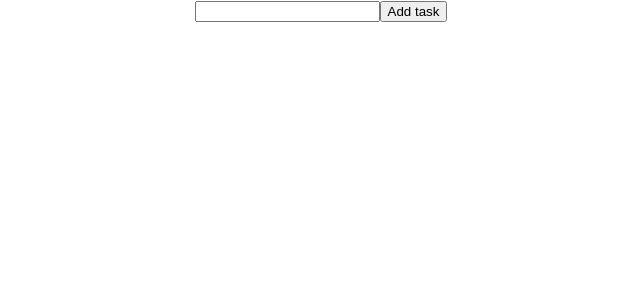
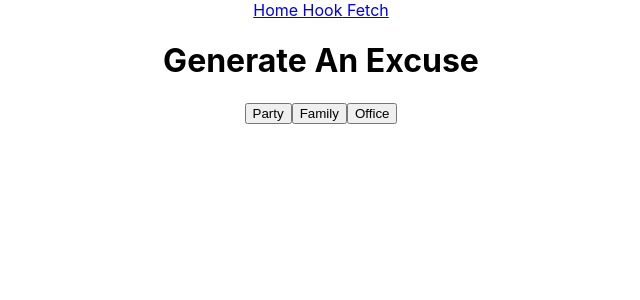
Before and after one commit to JessieH-Learning/first-react, a React (Create React App) app: page /fetch in a window 1280 px wide. Shown: the top 300 px of the page, without its empty margins (319-959 px from the left). Built offline with nearby package versions, Linux system fonts and the light colour scheme.

Commit message:
Router DOM

```diff
--- a/package.json
+++ b/package.json
@@ -6,8 +6,10 @@
     "@testing-library/jest-dom": "^5.14.1",
     "@testing-library/react": "^13.0.0",
     "@testing-library/user-event": "^13.2.1",
+    "axios": "^1.1.3",
     "react": "^18.2.0",
     "react-dom": "^18.2.0",
+    "react-router-dom": "^6.4.3",
     "react-scripts": "5.0.1",
     "web-vitals": "^2.1.0"
   },
--- a/src/App.js
+++ b/src/App.js
@@ -1,37 +1,24 @@
-import React, { useState } from 'react';
+// import React, { useState } from 'react';
 import './App.css';
-import { Task } from './Task.js';
+import { BrowserRouter as Router, Routes, Route } from 'react-router-dom';
+import { Home } from './pages/Home';
+import { Hook } from './pages/Hook';
+import { Fetch } from './pages/Fetch';
+import { Navbar } from './Navbar';
 
 function App() {
-  const [todoList, setTodoList] = useState([])
-  const [newTask, setNewTask] = useState('')
-
-  const handleChange = (event) => {
-    setNewTask(event.target.value)
-  }
-  const addTask = () => {
-    const task = {
-      id: todoList.length === 0 ? 1 : todoList[todoList.length - 1].id + 1,
-      taskName: newTask
-    }
-    setTodoList([...todoList, task])
-  }
-
-  const deleteTask = (id) => {
-    setTodoList(todoList.filter(task => { return task.id !== id }))
-  }
 
   return (
-    <div className='App'>
-      <div className="addTask">
-        <input onChange={handleChange} />
-        <button onClick={addTask}>Add task</button>
-      </div>
-      <div className="list">
-        {todoList.map(task => {
-          return <Task taskName={task.taskName} id={task.id} deleteTask={deleteTask} />
-        })}
-      </div>
+    <div className="App">
+      <Router>
+        <Navbar />
+        <Routes>
+          <Route path='/' element={<Home />}></Route>
+          <Route path='/hook' element={<Hook />}></Route>
+          <Route path='/fetch' element={<Fetch />}></Route>
+          <Route path='*' element={<h1> Page not found</h1>}></Route>
+        </Routes>
+      </Router>
     </div>
   );
 }
--- /dev/null
+++ b/src/Navbar.js
@@ -0,0 +1,11 @@
+import { Link } from 'react-router-dom';
+
+export const Navbar = () => {
+    return (
+        <div>
+            <Link to="/"> Home</Link>
+            <Link to="/hook"> Hook</Link>
+            <Link to="/fetch"> Fetch</Link>
+        </div>
+    );
+}
--- a/src/index.js
+++ b/src/index.js
@@ -6,9 +6,9 @@ import reportWebVitals from './reportWebVitals';
 
 const root = ReactDOM.createRoot(document.getElementById('root'));
 root.render(
-  <React.StrictMode>
-    <App />
-  </React.StrictMode>
+  // <React.StrictMode>
+  <App />
+  // </React.StrictMode>
 );
 
 // If you want to start measuring performance in your app, pass a function
--- /dev/null
+++ b/src/pages/Fetch.js
@@ -0,0 +1,21 @@
+import React, { useState } from 'react';
+import Axios from 'axios';
+
+export const Fetch = () => {
+    const [generatedExcuse, setGeneratedExcuse] = useState("");
+
+    const fetchExcuse = async (excuse) => {
+        const res = await Axios.get(`https://excuser.herokuapp.com/v1/excuse/${excuse}/`);
+        setGeneratedExcuse(res.data[0].excuse)
+    }
+    return (
+        <div>
+            <h1> Generate An Excuse </h1>
+            <button onClick={() => fetchExcuse('party')}> Party</button>
+            <button onClick={() => fetchExcuse('family')}> Family</button>
+            <button onClick={() => fetchExcuse('office')}> Office </button>
+
+            <p>{generatedExcuse}</p>
+        </div>
+    );
+}
--- /dev/null
+++ b/src/pages/Home.js
@@ -0,0 +1,3 @@
+export const Home = () => {
+    return <h1> This is Home page.</h1>
+}
--- /dev/null
+++ b/src/pages/Hook.js
@@ -0,0 +1,36 @@
+import React, { useState } from 'react';
+import { Task } from '../Task';
+
+// useState Hook
+export const Hook = () => {
+    const [todoList, setTodoList] = useState([])
+    const [newTask, setNewTask] = useState('')
+
+    const handleChange = (event) => {
+        setNewTask(event.target.value)
+    }
+    const addTask = () => {
+        const task = {
+            id: todoList.length === 0 ? 1 : todoList[todoList.length - 1].id + 1,
+            taskName: newTask
+        }
+        setTodoList([...todoList, task])
+    }
+
+    const deleteTask = (id) => {
+        setTodoList(todoList.filter(task => { return task.id !== id }))
+    }
+    return (
+        <div>
+            <div className="addTask">
+                <input onChange={handleChange} />
+                <button onClick={addTask}>Add task</button>
+            </div>
+            <div className="list">
+                {todoList.map(task => {
+                    return <Task taskName={task.taskName} id={task.id} deleteTask={deleteTask} />
+                })}
+            </div>
+        </div>
+    );
+}
```
Also changed, not shown: 1 other file (tests, documents, lock files or other folders).
